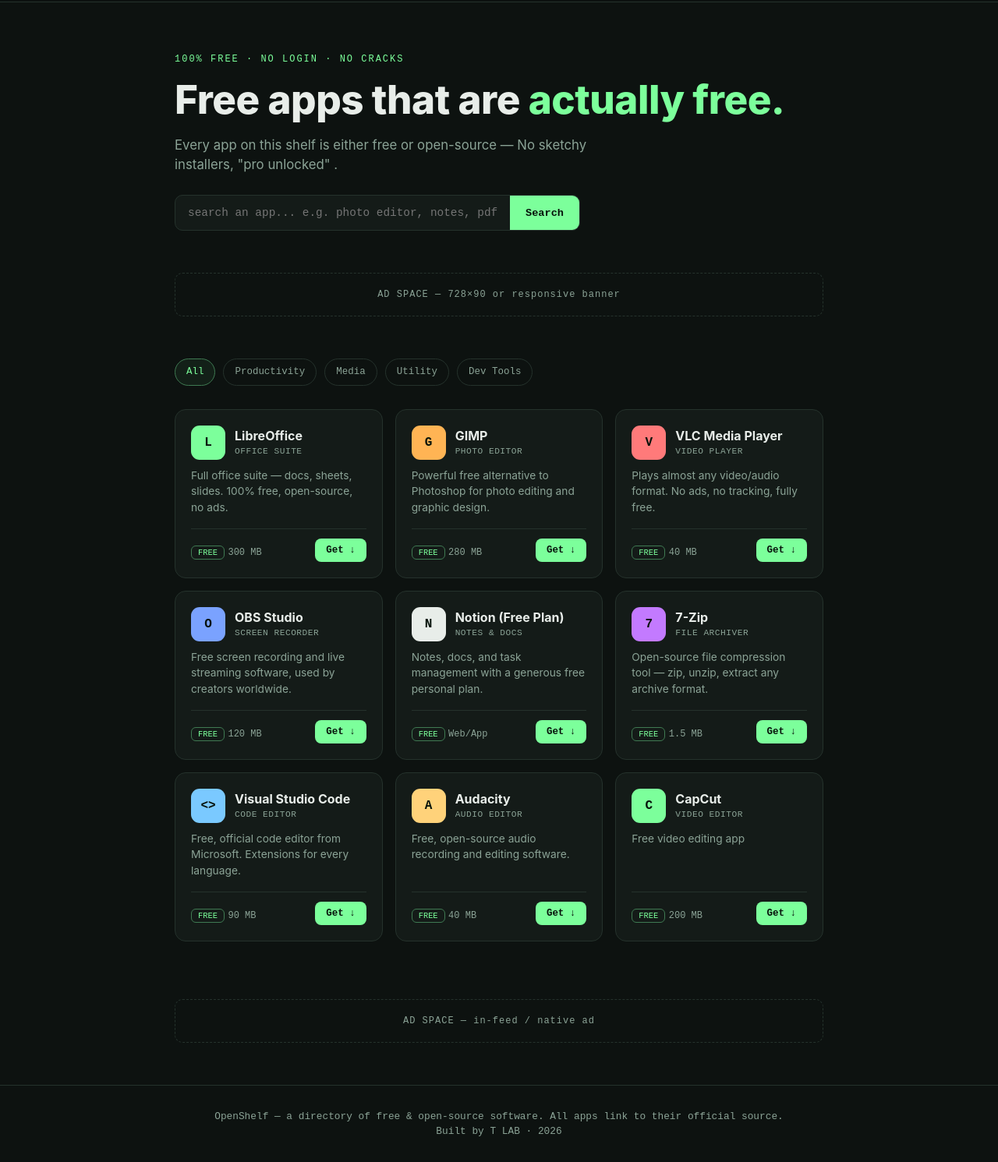
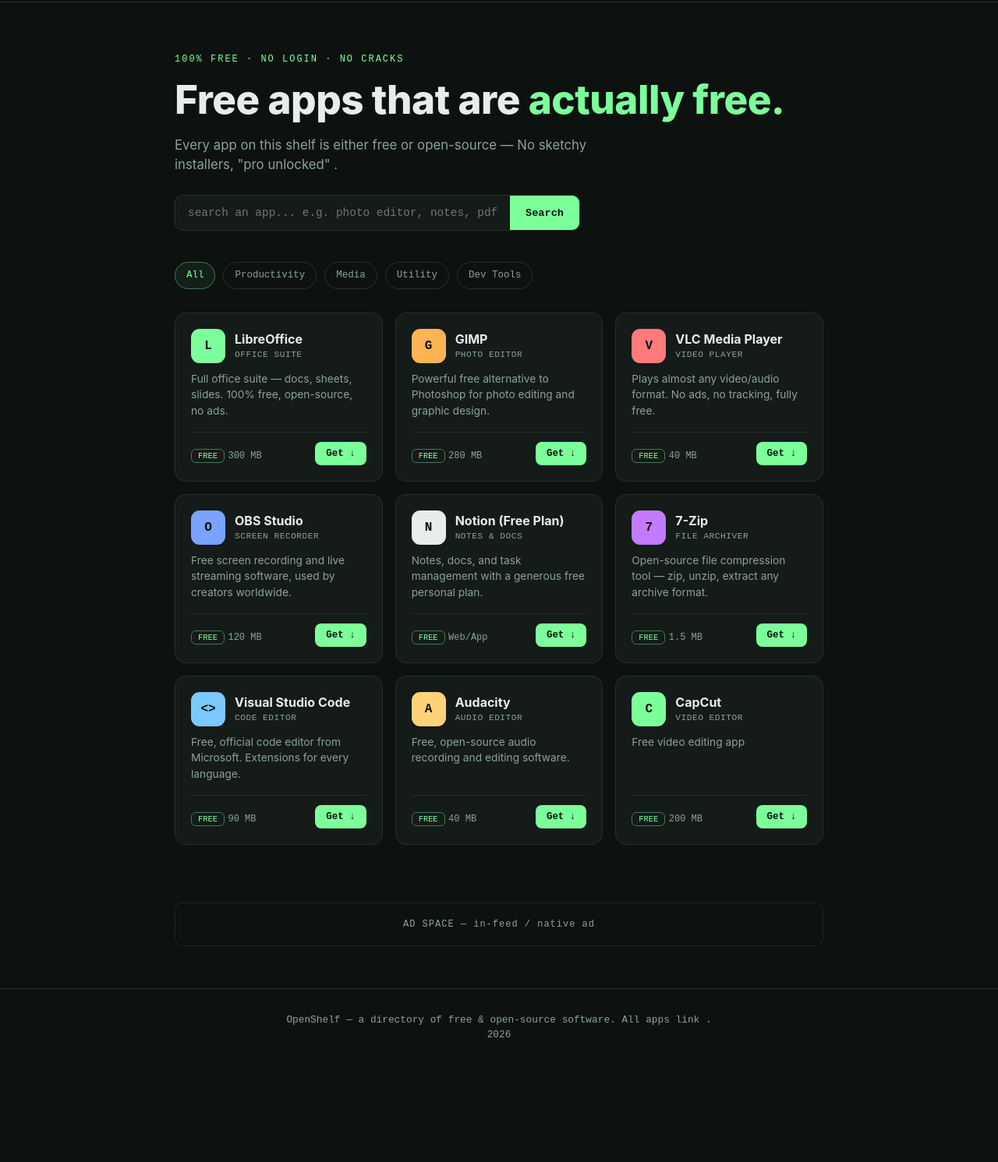
Before and after one commit to openshelf-talha/openshelf-talha.github.io, a plain HTML site: page index.html in a window 1280 px wide. Shown: the part 60-1551 px from the top of the page at 78% size. After the commit the page ends 1427 px from the top, so only its background shows below. Drawn offline with Linux system fonts and the light colour scheme.

Commit message:
Update index.html

```diff
--- a/index.html
+++ b/index.html
@@ -240,10 +240,6 @@
   </div>
 </div>
 
-<div class="ad-slot">
-  <!-- AD SLOT 1 — paste your AdSense / ad network code here -->
-  <div class="ad-box">AD SPACE — 728×90 or responsive banner</div>
-</div>
 
 <div class="chips" id="chips">
   <div class="chip active" data-cat="all">All</div>
@@ -263,8 +259,7 @@
 </div>
 
 <footer id="about">
-  OpenShelf — a directory of free & open-source software. All apps link to their official source.<br>
-  Built by T LAB · 2026
+  OpenShelf — a directory of free & open-source software. All apps link .<br>  2026
 </footer>
 
 <script>
```
